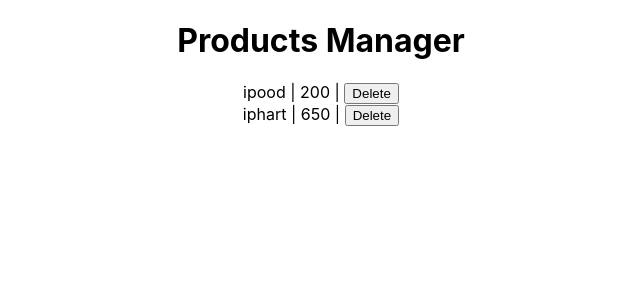
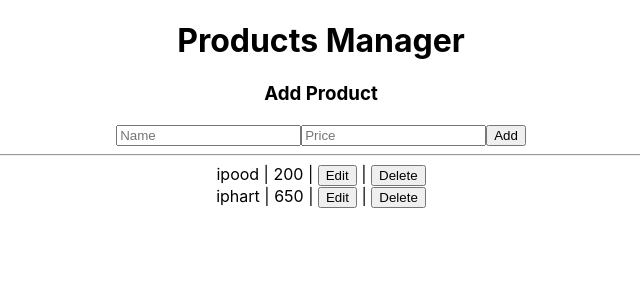
Before and after one commit to lpercivalDEV/crud-react, a React (Create React App) app: page / in a window 1280 px wide. Shown: the top 300 px of the page, without its empty margins (319-959 px from the left). Built offline with nearby package versions, Linux system fonts and the light colour scheme.

Commit message:
Complete edit item functionality for products

```diff
--- a/src/App.js
+++ b/src/App.js
@@ -1,6 +1,7 @@
 import React, {Component} from 'react';
 import './App.css';
 
+import AddProduct from './addProduct'
 import ProductItem from './productItem'
 
 const products = [
@@ -23,7 +24,9 @@
     this.state = {
       products: JSON.parse(localStorage.getItem("products"))
     };
+    this.onAdd = this.onAdd.bind(this);
     this.onDelete = this.onDelete.bind(this);
+    this.onEditSubmit=this.onEditSubmit.bind(this);
   }
 
   componentWillMount() {
@@ -38,6 +41,16 @@
     return this.state.products;
   }
 
+  onAdd(name, price) {
+    const products = this.getProducts();
+
+    products.push({
+      name,
+      price
+    });
+    this.setState({ products });
+  }
+
   onDelete(name) {
     const products = this.getProducts();
 
@@ -48,10 +61,28 @@
     this.setState({ products: filteredProducts })
   }
 
+  onEditSubmit(name, price, originalName){
+    let products = this.getProducts();
+
+    products = products.map(product => {
+      if (product.name === originalName) {
+        product.name = name;
+        product.price = price;
+      }
+      return product;
+    });
+    this.setState({ products });
+  }
+
   render(){
     return (
       <div className="App">
         <h1>Products Manager</h1>
+
+        <AddProduct
+          onAdd={this.onAdd}
+        />
+
         {
           this.state.products.map(product => {
             return (
@@ -59,6 +90,7 @@
                 key={product.name}
                 {...product}
                 onDelete={this.onDelete}
+                onEditSubmit={this.onEditSubmit}
               />
             )
           })
--- /dev/null
+++ b/src/addProduct.js
@@ -0,0 +1,33 @@
+import React, {Component} from 'react';
+
+class AddProduct extends Component {
+  constructor(props) {
+    super(props);
+
+    this.onSubmit=this.onSubmit.bind(this);
+  }
+
+  onSubmit(event) {
+    event.preventDefault();
+
+    this.props.onAdd(this.nameInput.value, this.priceInput.value);
+
+    this.nameInput.value = "";
+    this.priceInput.value = "";
+  }
+
+  render(){
+    return (
+      <form onSubmit={this.onSubmit}>
+        <h3>Add Product</h3>
+        <input placeholder="Name" ref={nameInput => this.nameInput = nameInput} />
+        <input placeholder="Price" ref={priceInput => this.priceInput = priceInput} />
+        <button>Add</button>
+
+        <hr />
+      </form>
+    );
+  }
+}
+
+export default AddProduct;
--- a/src/productItem.js
+++ b/src/productItem.js
@@ -4,7 +4,13 @@
   constructor(props) {
     super(props);
 
+    this.state = {
+      isEdit: false
+    };
+
     this.onDelete=this.onDelete.bind(this);
+    this.onEdit=this.onEdit.bind(this);
+    this.onEditSubmit=this.onEditSubmit.bind(this);
   }
 
   onDelete() {
@@ -12,16 +18,46 @@
     onDelete(this.props.name);
   }
 
+  onEdit() {
+    this.setState({
+      isEdit: true
+    });
+  }
+
+  onEditSubmit(event) {
+    event.preventDefault();
+
+    this.props.onEditSubmit(this.nameInput.value, this.priceInput.value, this.props.name)
+
+    this.setState({ isEdit: false });
+  }
+
   render(){
     const {name, price} = this.props;
 
     return (
       <div >
-        <span>{name}</span>
-        {" | "}
-        <span>{price}</span>
-        {" | "}
-        <button onClick={this.onDelete}>Delete</button>
+        {
+          this.state.isEdit
+            ?(
+              <form onSubmit={this.onEditSubmit}>
+                <input placeholder="Name" ref={nameInput => this.nameInput = nameInput} defaultValue={name} />
+                <input placeholder="Price" ref={priceInput => this.priceInput = priceInput} defaultValue={price} />
+                <button>Save</button>
+              </form>
+            )
+            :(
+              <div>
+                <span>{name}</span>
+                {" | "}
+                <span>{price}</span>
+                {" | "}
+                <button onClick={this.onEdit}>Edit</button>
+                {" | "}
+                <button onClick={this.onDelete}>Delete</button>
+              </div>
+            )
+        }
       </div>
     );
   }
```
